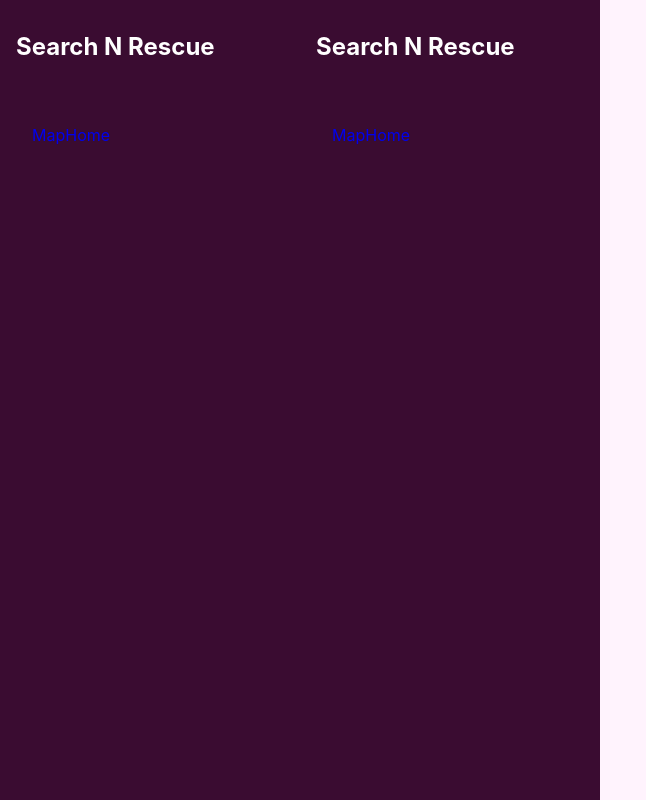
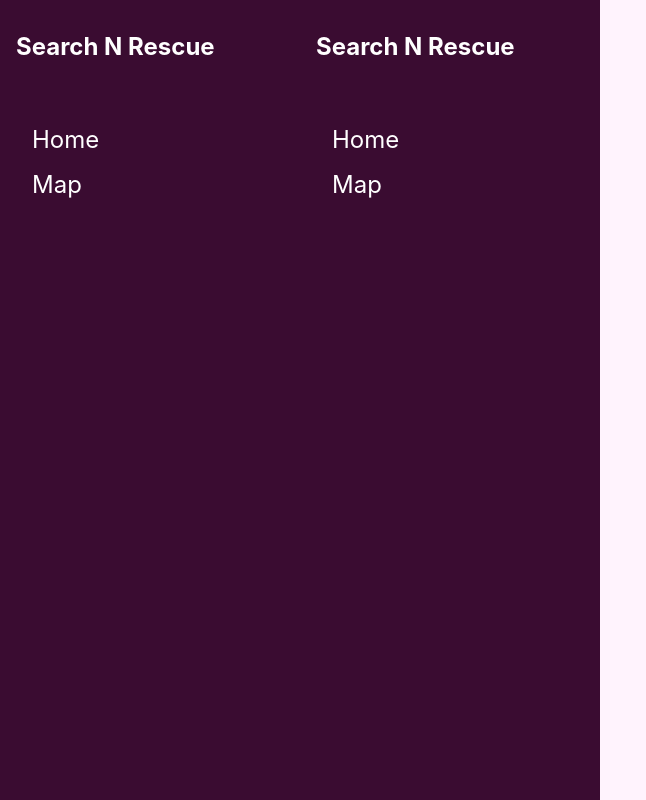
Before and after one commit to lucasliao0403/search-n-rescue, a Next.js app: page /layout in a window 1280 px wide. Shown: the whole page, without its empty margins (0-646 px from the left). Built offline with nearby package versions, Linux system fonts and the light colour scheme.

Commit message:
added one single marker

```diff
--- a/components/Sidebar.js
+++ b/components/Sidebar.js
@@ -7,10 +7,8 @@ function Sidebar() {
     <div className={styles.sidebar}>
         <div> <h1>Search N Rescue</h1> </div>
         <div className={styles.body}>
-            <div>
-              <Link className={styles.link} href="/map">Map</Link>
-              <Link className={styles.link} href="/">Home</Link>
-            </div>
+          <div className={styles.linkwrapper}> <Link className={styles.link} href="/">Home</Link> </div>
+          <div className={styles.linkwrapper}> <Link className={styles.link} href="/map">Map</Link> </div>
         </div>
 
     </div>
--- a/pages/map.js
+++ b/pages/map.js
@@ -18,7 +18,7 @@ function Map(props) {
     };
 
     const markers = useMemo(() => [
-        { position: { lat: 43.0097715088247, lng: -81.27267789091229 }, title: 'Marker 1', content: 'Info for Marker 1' },
+        { position: { lat: 43.0107715088247, lng: -81.27267789091229 }, title: 'Marker 1', content: 'Info for Marker 1' },
         // Add more markers as needed
     ], []);
 
--- a/styles/Home.module.css
+++ b/styles/Home.module.css
@@ -9,7 +9,7 @@
   padding: 20px;
   width: calc(100vw - 300px); /* Ensure the container takes the full width of the viewport */
   /* height: 100vh; */
-  overflow-y: scroll;
+  overflow-y:hidden;
 }
 
 .detectedObject {
@@ -77,5 +77,5 @@
 }
 
 .button:hover{
-  background-color: rgb(var(--purppurp));
+  background-color: rgb(var(--medpurp));
 }
--- a/styles/globals.css
+++ b/styles/globals.css
@@ -10,5 +10,6 @@
 body {
   font-family: 'Inter', sans-serif;
   margin: 0;
-  background-color: rgb(var(--lightpurp))
+  background-color: rgb(var(--lightpurp));
+  overflow-y: scroll;
 }
--- a/styles/sidebar.module.css
+++ b/styles/sidebar.module.css
@@ -25,7 +25,13 @@
     text-decoration: none;
 }
 
+.linkwrapper {
+
+}
+
 .link {
     text-decoration: none;
-
+    color: white;
+    font-size: 1.5rem;
+    /* margin-left: 1.5rem; */
 }
```
Also changed, not shown: pages/index.js (+1 -0 lines).
